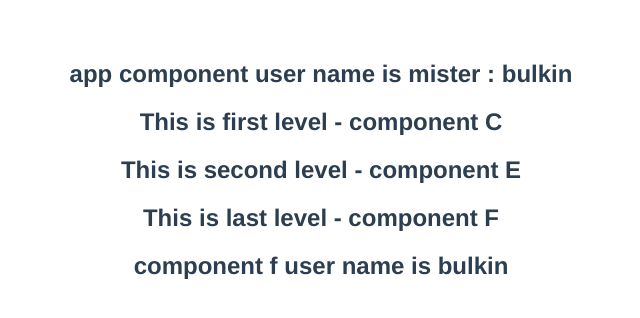
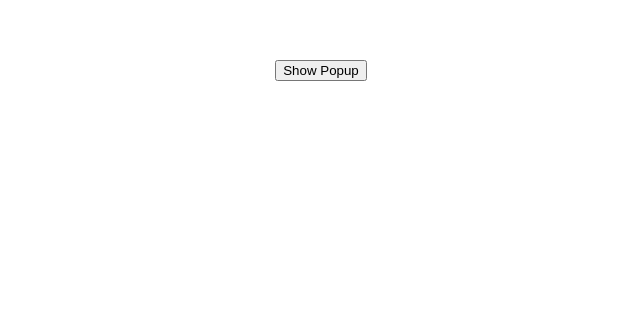
Before and after one commit to shengo333/vue-components, a Vue app: page / in a window 1280 px wide. Shown: the top 318 px of the page, without its empty margins (319-959 px from the left). Built offline with nearby package versions, Linux system fonts and the light colour scheme.

Commit message:
custome events

```diff
--- a/src/App.vue
+++ b/src/App.vue
@@ -1,27 +1,28 @@
 <template>
-<h2>app component user name is mister : {{name}}</h2>
-  <ComponentC />
+  <button @click="showPopup = true">Show Popup</button>
+  <Popup v-show="showPopup" @close="closePopup" />
 </template>
 
 <script>
 
 
-import ComponentC from './components/ComponentC.vue'
+
+import Popup from './components/Popup.vue'
 
 export default {
   name: 'App',
   components: {
-    ComponentC
+    Popup,
   },
   data(){
     return {
-    name: 'bulkin',
-    channel: 'bulkindrive'
+      showPopup: false
     }
   },
-  provide(){
-    return{
-      username: this.name,
+  methods:{
+    closePopup(name){
+      this.showPopup = false,
+      console.log('name', name)
     }
   }
 }
--- /dev/null
+++ b/src/components/Popup.vue
@@ -0,0 +1,17 @@
+<template>
+  <div>
+    <h2>this is popup </h2>
+    <button @click="$emit('close','bulkin')">close popup</button>
+  </div>
+</template>
+
+<script>
+export default {
+    name: 'Popup',
+    emits: ['close']
+}
+</script>
+
+<style>
+
+</style>
```
